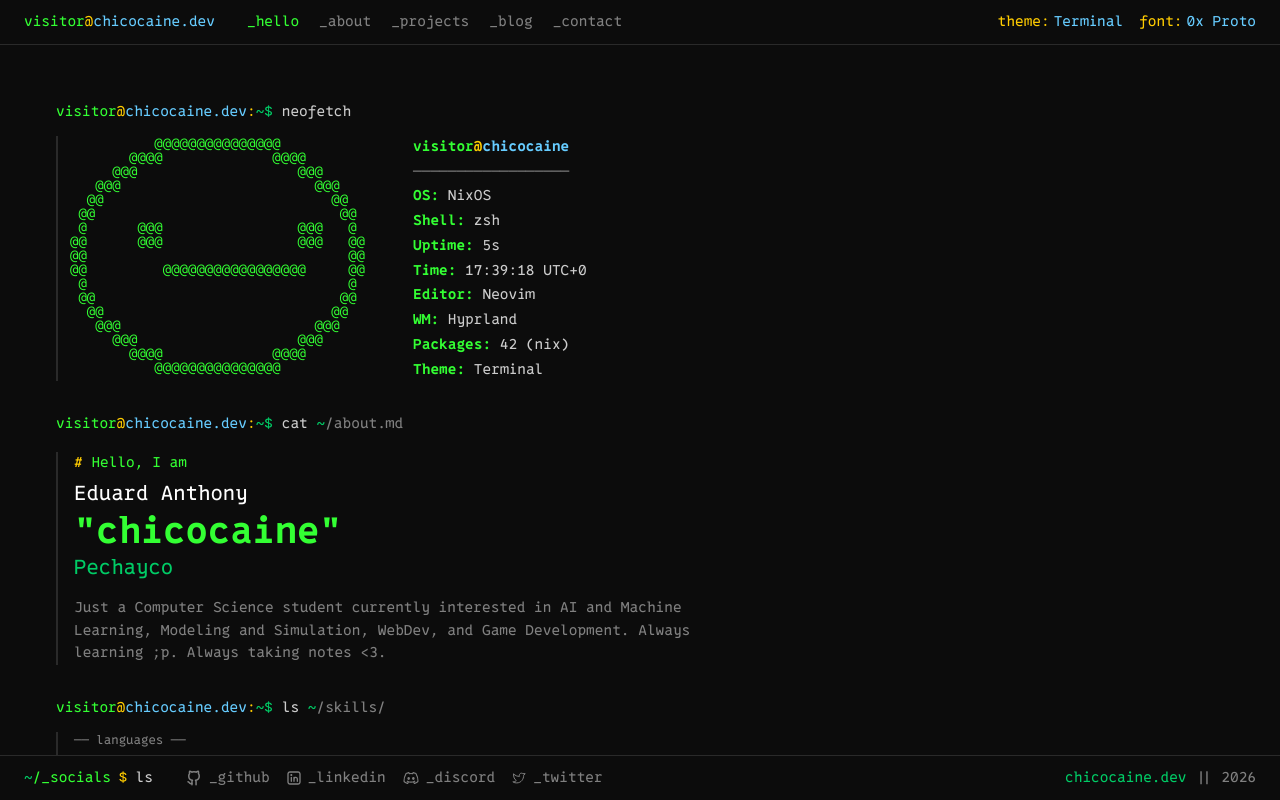
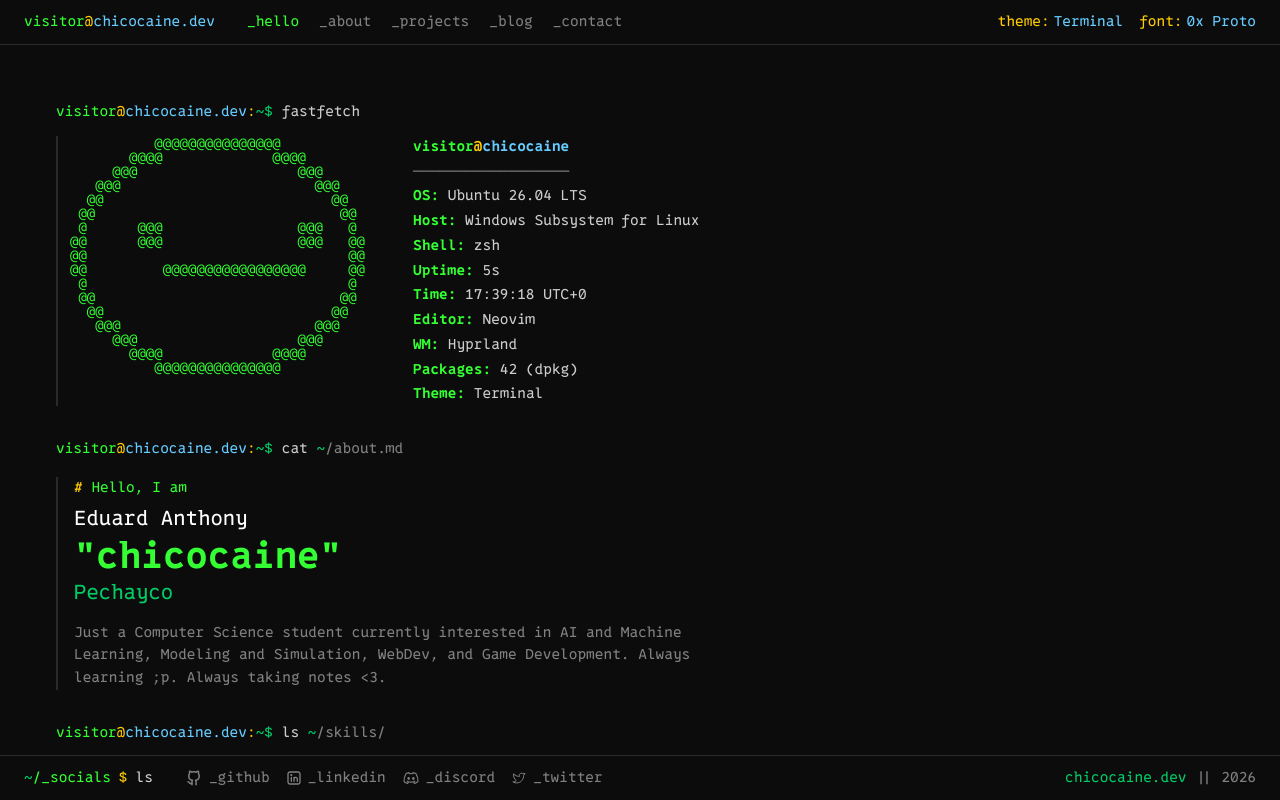
Before and after one commit to chicocaine/chicocaine-dev, a React (Vite) app: page / in a window 1280 px wide. Shown: the top 800 px of the page. Built offline with nearby package versions, Linux system fonts and the light colour scheme.

Commit message:
feat(Hello): update neofetch to fastfetch and modify OS details

```diff
--- a/src/pages/Hello.tsx
+++ b/src/pages/Hello.tsx
@@ -50,7 +50,7 @@ function Home() {
       {/* neofetch section */}
       <section>
         <p>
-          <Prompt><span className="text-text">neofetch</span></Prompt>
+          <Prompt><span className="text-text">fastfetch</span></Prompt>
         </p>
         <div className="flex flex-col lg:flex-row gap-x-12 gap-y-4 mt-3 border-l-2 border-border pl-3">
           <AsciiArt />
@@ -63,7 +63,11 @@ function Home() {
             <p className="text-text-muted select-none">──────────────────</p>
             <p>
               <span className="text-primary font-bold">OS:</span>{" "}
-              <span className="text-text">NixOS</span>
+              <span className="text-text">Ubuntu 26.04 LTS</span>
+            </p>
+            <p>
+              <span className="text-primary font-bold">Host:</span>{" "}
+              <span className="text-text">Windows Subsystem for Linux</span>
             </p>
             <p>
               <span className="text-primary font-bold">Shell:</span>{" "}
@@ -87,7 +91,7 @@ function Home() {
             </p>
             <p>
               <span className="text-primary font-bold">Packages:</span>{" "}
-              <span className="text-text">42 (nix)</span>
+              <span className="text-text">42 (dpkg)</span>
             </p>
             <p>
               <span className="text-primary font-bold">Theme:</span>{" "}
```
